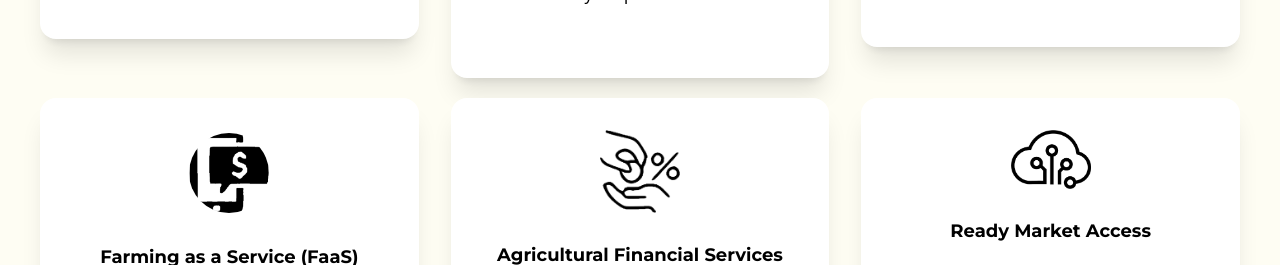
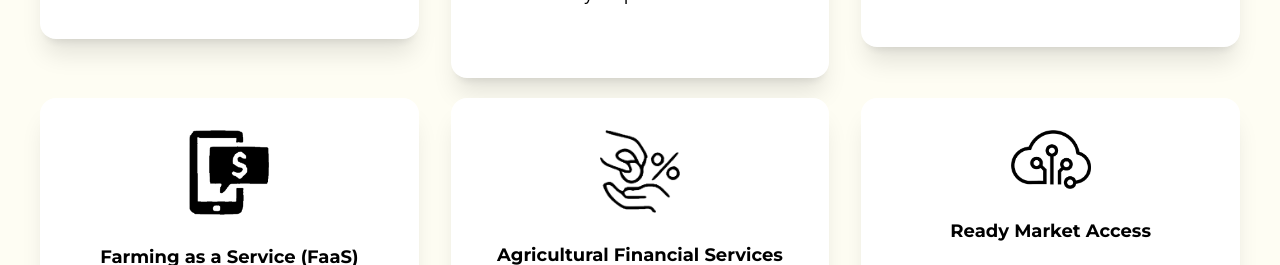
Before and after one commit to kevinmisigaro/farmwise, a Next.js app: page / in a window 1280 px wide. Shown: the part 2020-2285 px from the top of the page. Built offline with nearby package versions, Linux system fonts and the light colour scheme.

Commit message:
updates to FAAS icon

```diff
--- a/src/app/page.tsx
+++ b/src/app/page.tsx
@@ -191,7 +191,7 @@ function Index() {
             <div className="card w-full bg-white shadow-xl">
               <div className="card-body flex items-center text-center">
                 <img
-                  className="mask mask-circle w-20"
+                  className="w-20"
                   src="/assets/icons/services/F4.png"
                 />
                 <p className={`${mali.className} mt-5 text-lg text-center`}>
```
